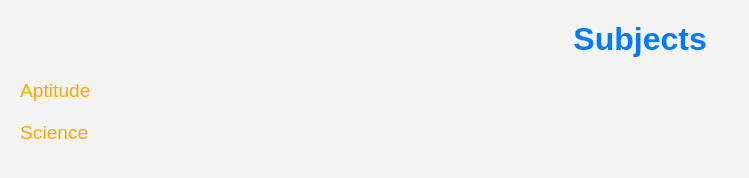
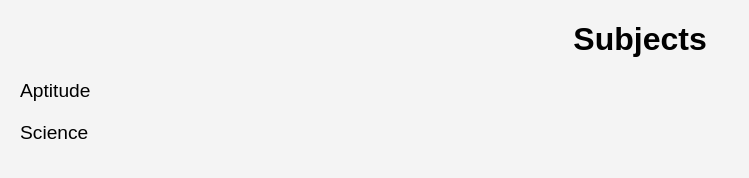
Before and after one commit to Lipun2025/subject, a plain HTML site: page index.html in a window 1280 px wide. Shown: the whole page, without its empty margins (0-749 px from the left). Drawn offline with Linux system fonts and the light colour scheme.

Commit message:
Update index.html

```diff
--- a/index.html
+++ b/index.html
@@ -13,12 +13,12 @@
         h1 {
             text-align: center;
             cursor: pointer;
-            color: #007BFF;
+            color: #000000;
         }
         .subject {
             margin: 20px 0;
             cursor: pointer;
-            color: #FFA500;
+            color: #000000;
             font-size: 1.2em;
         }
         .topic {
```
